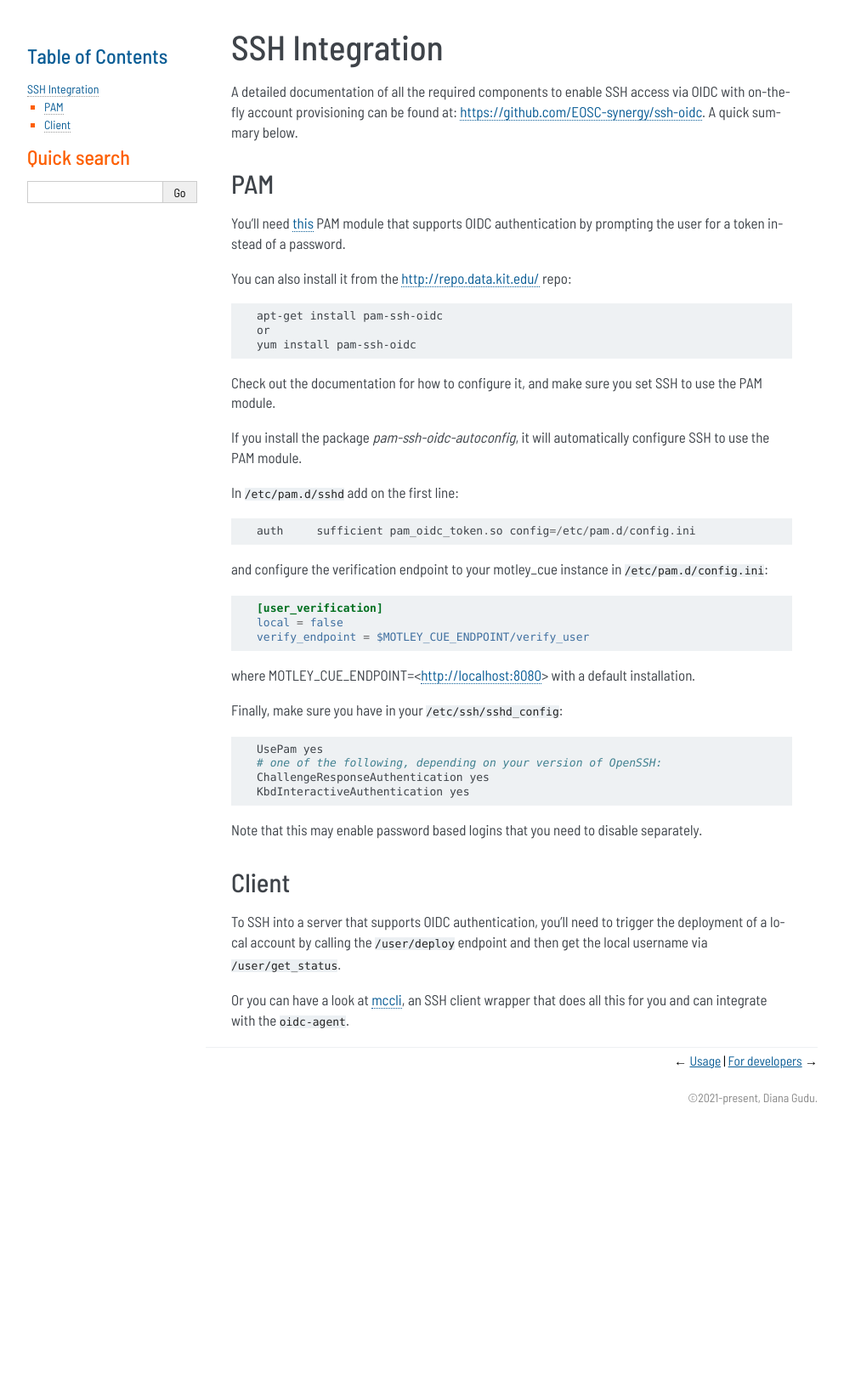
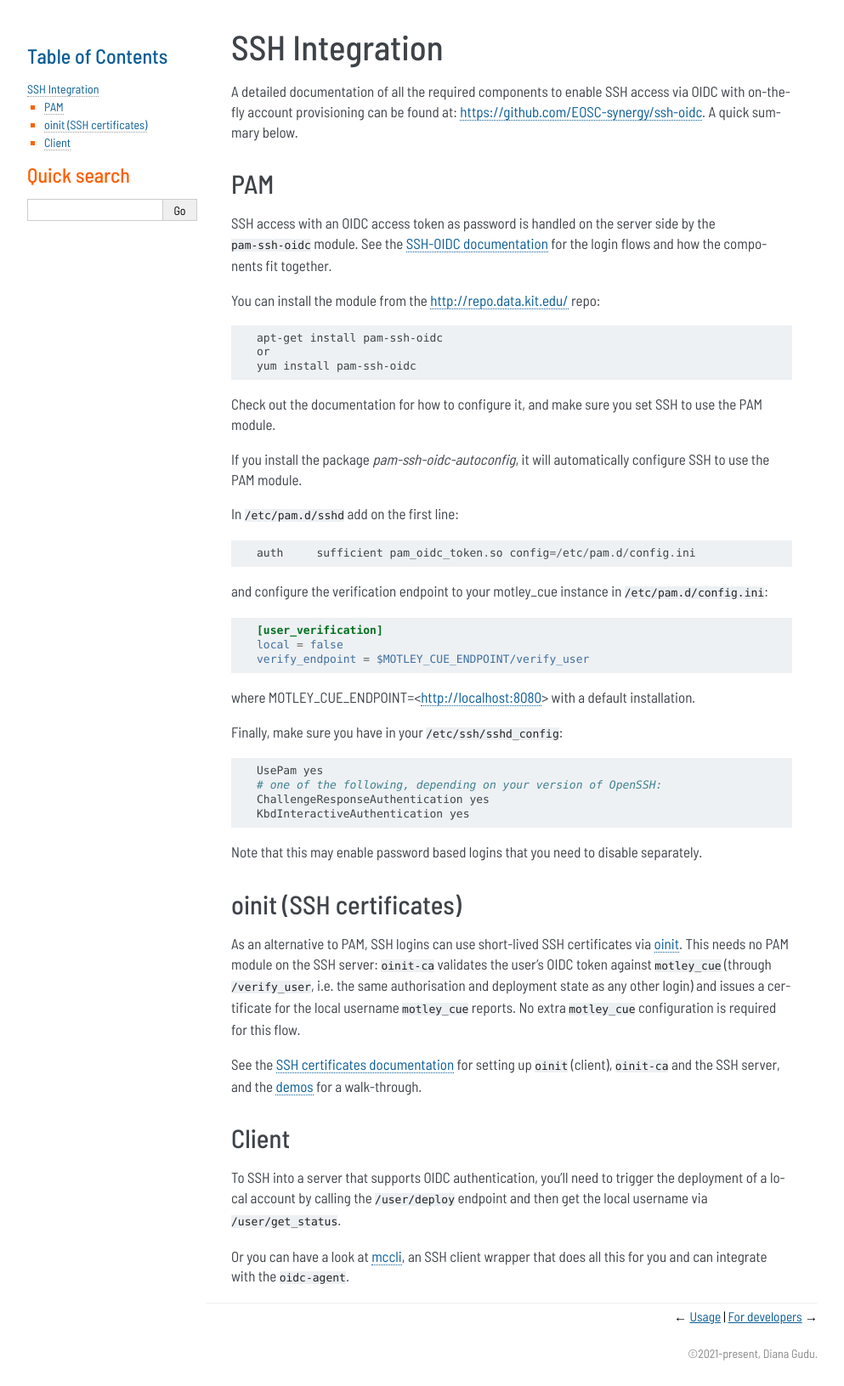
Before and after one commit to dianagudu/motley_cue, a Sphinx documentation site: the page built from doc/source/ssh-integration.rst, in a window 1280 px wide. Shown: the whole page at 85% size, without its empty margins (148-1141 px from the left). Built offline with Sphinx 7.4.7, drawn with Linux system fonts in a browser that asks for light colours; pages that are not in the unit, such as notebooks, are missing from menus; before the commit the page ends 1330 px from its top, so only the background shows below that.

Commit message:
Fix stale RTD docs and reference oinit integration
Correct the Python requirement, OTP defaults, tier example and
development install branch; replace the dead PAM link and document the
oinit SSH-certificates flow with pointers to the canonical docs.

```diff
--- a/README.rst
+++ b/README.rst
@@ -35,7 +35,7 @@ For client-side software, see `mccli <https://mccli.readthedocs.io/>`_.
 Compatibility
 -------------
 
-motley_cue works with Python 3 (>= 3.7), and only on Linux.
+motley_cue works with Python 3 (>= 3.10), and only on Linux.
 
 Documentation
 -------------
--- a/doc/source/configuration.rst
+++ b/doc/source/configuration.rst
@@ -104,7 +104,10 @@ Below, a configuration block for one OP with default values.
     assurance_based_shell_tier_full =
     assurance_based_shell_tier_limited =
     assurance_based_shell_tier_restricted =
-    assurance_based_shell_default_tier = full
+    ## tier used when no expression matches -- default: empty, i.e. decided
+    ## automatically (full when the OP has no policy, least privileged tier
+    ## otherwise)
+    assurance_based_shell_default_tier =
     assurance_based_shell_max_tier =
 
 - The section name has to start with ``authorisation.``
--- a/doc/source/ssh-integration.rst
+++ b/doc/source/ssh-integration.rst
@@ -8,9 +8,12 @@ A detailed documentation of all the required components to enable SSH access via
 PAM
 ---
 
-You'll need `this <https://git.man.poznan.pl/stash/scm/pracelab/pam.git>`_ PAM module that supports OIDC authentication by prompting the user for a token instead of a password.
+SSH access with an OIDC access token as password is handled on the server side
+by the ``pam-ssh-oidc`` module. See the `SSH-OIDC documentation
+<https://ssh-oidc-doc.data.kit.edu/ssh/access-token-password/>`_ for the login
+flows and how the components fit together.
 
-You can also install it from the http://repo.data.kit.edu/ repo:
+You can install the module from the http://repo.data.kit.edu/ repo:
 
 .. code-block:: bash
 
@@ -50,6 +53,22 @@ Finally, make sure you have in your ``/etc/ssh/sshd_config``:
 
 Note that this may enable password based logins that you need to disable separately.
 
+oinit (SSH certificates)
+------------------------
+
+As an alternative to PAM, SSH logins can use short-lived SSH certificates
+via `oinit <https://ssh-oidc-doc.data.kit.edu/ssh/ssh-certificates/>`_.
+This needs no PAM module on the SSH server: ``oinit-ca`` validates the
+user's OIDC token against ``motley_cue`` (through ``/verify_user``,
+i.e. the same authorisation and deployment state as any other login)
+and issues a certificate for the local username ``motley_cue`` reports.
+No extra ``motley_cue`` configuration is required for this flow.
+
+See the `SSH certificates documentation
+<https://ssh-oidc-doc.data.kit.edu/ssh/ssh-certificates/>`_ for setting up
+``oinit`` (client), ``oinit-ca`` and the SSH server, and the `demos
+<https://ssh-oidc-doc.data.kit.edu/demos/>`_ for a walk-through.
+
 Client
 ------
 
```
Also changed, not shown: doc/source/installation.rst (+2 -13 lines).
